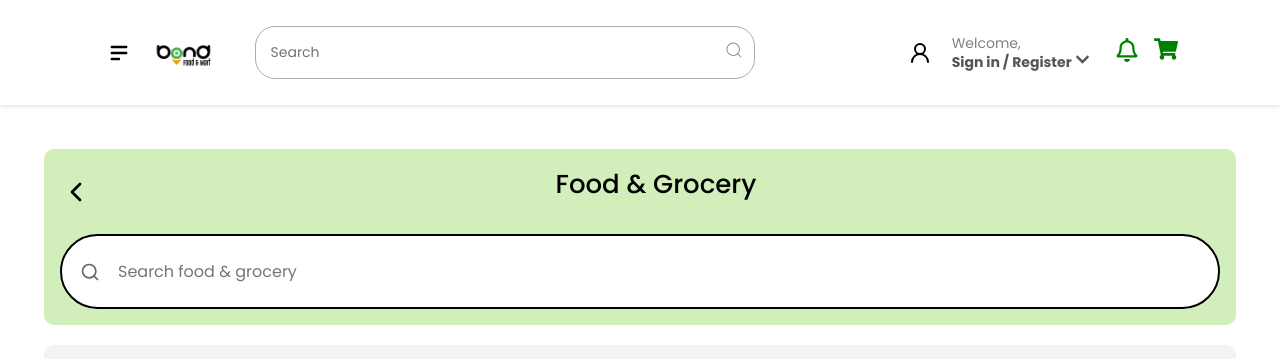
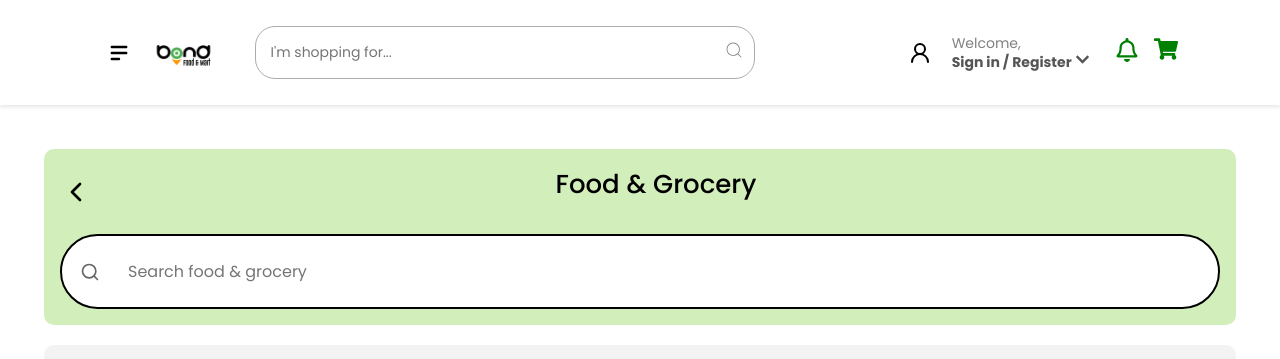
Before and after one commit to Fritz000/SirBondFood, a React (Vite) app: page /FoodAndGrocery in a window 1280 px wide. Shown: the top 359 px of the page. Built offline with nearby package versions, Linux system fonts and the light colour scheme; a web font is replaced by a local one.

Commit message:
new changes

```diff
--- a/src/App.jsx
+++ b/src/App.jsx
@@ -52,6 +52,7 @@
 import Gaming from './pages/Gaming'
 import Wearable from './pages/Wearable'
 import SuperAdminDashboard from './pages/SuperAdminDashboard';
+import categoriesData from './data/categoriesData.json';
 
 const App = () => {
   // State for user authentication
@@ -67,6 +68,15 @@
     if (storedUser) setUser(storedUser);
     setCart(storedCart);
   }, []);
+
+   // Dynamic Category Routes
+   const categoryRoutes = categoriesData.map((category, index) => (
+    <Route
+      key={index}
+      path={category.path}
+      element={<category.component />}  // You can dynamically choose components here
+    />
+  ));
 
   // Add item to cart and update localStorage
   const addToCart = (item) => {
@@ -130,6 +140,7 @@
         <Route path="Gaming" element={<Gaming />} />
         <Route path="Wearable" element={<Wearable />} />
         <Route path="SuperAdminDashboard" element={<SuperAdminDashboard />} />
+        {categoryRoutes}
       </Route>
     )
   );
--- a/src/Components/Navbar.jsx
+++ b/src/Components/Navbar.jsx
@@ -8,6 +8,7 @@
 import logo from "../assets/logo.png";
 import { Link, useNavigate } from "react-router-dom";
 import axios from "axios";
+import categoriesData from "../data/categoriesData.json";
 
 const Navbar = () => {
   const [activeDropdown, setActiveDropdown] = useState(null);
@@ -15,28 +16,17 @@
   const [user, setUser] = useState(null);
   const [searchQuery, setSearchQuery] = useState(""); // State to store search input
   const [searchResults, setSearchResults] = useState([]); // State for search suggestions
+  const [categoryItems, setCategoryItems] = useState([]); // State for category items based on search
   const storedToken = localStorage.getItem("authToken");
 
   const dropdownRef = useRef(null); // To reference the dropdown container
   const navigate = useNavigate(); // For navigation
 
-  // Hardcoded list of possible pages to search
-  const pages = [
-    { name: "Home", path: "/" },
-    { name: "Market Runs", path: "/MarketRuns" },
-    { name: "Wallet", path: "/Wallet" },
-    { name: "Food and Grocery", path: "/FoodAndGrocery" },
-    { name: "Electronics", path: "/Electronics" },
-    { name: "Home and Living", path: "/HomeAndLiving" },
-    { name: "Health and Beauty", path: "/HealthAndBeauty" },
-    { name: "Fashion and Clothing", path: "/FashionAndClothing" },
-    { name: "Babies And Games", path: "/BabiesAndGames" },
-    { name: "Sport and Outdoors", path: "/SportAndOutdoors" },
-    { name: "Orders", path: "/orders" },
-    { name: "Settings", path: "/settings" },
-    { name: "Support", path: "/support" },
-    // Add more pages if needed
-  ];
+  // Dynamic pages based on categoriesData
+  const pages = categoriesData.map((category) => ({
+    name: category.name,
+    path: category.path,
+  }));
 
   // Fetch user profile using Axios
   useEffect(() => {
@@ -115,22 +105,67 @@
     setSearchQuery(query);
 
     if (query) {
-      // Filter pages based on the search query (case-insensitive)
-      const filteredResults = pages.filter((page) =>
-        page.name.toLowerCase().includes(query.toLowerCase())
+        // Filter flattened search data
+        const filteredResults = searchData.filter((item) =>
+            item.name.toLowerCase().includes(query.toLowerCase())
         );
         setSearchResults(filteredResults);
+
+        // Sub-category items are already part of searchData, no need for additional handling
+        setCategoryItems(filteredResults);
     } else {
         setSearchResults([]);
+        setCategoryItems([]);
     }
 };
 
+useEffect(() => {
+  const flattenedData = flattenSearchData(categoriesData);
+  setSearchResults(flattenedData); // Preload the flattened data for search
+}, []);
+
+
   // Handle search suggestion click
   const handleSearchClick = (path) => {
-    navigate(path); // Navigate to the corresponding page
-    setSearchQuery(""); // Optionally clear the search input
+    console.log("Navigating to:", path); // Debugging output
+    navigate(path);
+    setSearchQuery(""); // Clear search input
     setSearchResults([]); // Clear search results
   };
+
+  function flattenSearchData(data) {
+    let searchList = [];
+
+    data.forEach(category => {
+        // Add top-level category to search list
+        searchList.push({ name: category.name, path: category.path });
+
+        // If it has sub-items, add those too, with the parent's path
+        if (category.items) {
+            category.items.forEach(item => {
+                searchList.push({ name: item.name, path: category.path, id: item.id });
+            });
+        }
+    });
+
+    return searchList;
+}
+
+// Your JSON data
+const jsonData = [
+    { "name": "Home", "path": "/" },
+    { "name": "Food and Grocery", "path": "/FoodAndGrocery", "items": [
+        { "name": "Apples", "id":"1"},
+        { "name": "Bananas", "id":"2"},
+        { "name": "Oranges", "id":"3"}
+    ]},
+    { "name": "Electronics", "path": "/Electronics" }
+];
+
+// Flattening the JSON structure
+const searchData = flattenSearchData(jsonData);
+console.log(searchData); // This will now contain both categories & their sub-items
+
 
   return (
     <div className="navbar">
@@ -198,7 +233,7 @@
       <div className="navbar-search">
   <input
     type="text"
-          placeholder="Search"
+    placeholder="I'm shopping for..."
     className="search-input"
     value={searchQuery}
     onChange={handleSearchChange}
@@ -213,6 +248,7 @@
       <ul>
         {searchResults.map((result) => (
           <li key={result.name} onClick={() => handleSearchClick(result.path)}>
+            <CiSearch className="search-icon" />
             {result.name}
           </li>
         ))}
@@ -220,6 +256,7 @@
     </div>
   )}
 </div>
+
 
       {/* Right Section: User, Notifications & Cart */}
       <div className="navbar-right">
--- /dev/null
+++ b/src/data/categoriesData.json
@@ -0,0 +1,33 @@
+[
+    { "name": "Home", "path": "/"},
+    { "name": "Market Runs", "path": "/MarketRuns" },
+    { "name": "Wallet", "path": "/Wallet" },
+    { "name": "Food and Grocery", "path": "/FoodAndGrocery",  "items": [
+        { "name": "Apples", "id":"1"},
+        { "name": "Bananas", "id":"2"},
+        { "name": "Oranges", "id":"3"},
+        { "name": "Grapes", "id":"4"},
+        { "name": "Strawberries", "id":"5"},
+        { "name": "Pineapple", "id":"6"},
+        { "name": "Avocados", "id":"7"},
+        { "name": "Lettuce", "id":"8"},
+        { "name": "Carrots", "id":"9"},
+        { "name": "Broccoli", "id":"10"},
+        { "name": "Spinach", "id":"11"}
+    ]  },
+    { "name": "Electronics", "path": "/Electronics" },
+    { "name": "Health and Beauty", "path": "/HealthAndBeauty" },
+    { "name": "Fashion and Clothing", "path": "/FashionAndClothing" },
+    { "name": "Sport and Outdoors", "path": "/SportAndOutdoors" },
+    { "name": "Orders", "path": "/Orders" },
+    { "name": "Settings", "path": "/Settings" },
+    { "name": "Support", "path": "/Support" },
+    { "name": "Support", "path": "/Support" },
+    { "name": "Support", "path": "/Support" },
+    { "name": "Support", "path": "/Support" },
+    { "name": "Support", "path": "/Support" },
+    { "name": "Support", "path": "/Support" },
+    { "name": "Support", "path": "/Support" },
+    { "name": "Support", "path": "/Support" }
+
+  ]
--- a/src/index.css
+++ b/src/index.css
@@ -491,31 +491,74 @@
   margin-bottom: 10px;
 }
 
+/* Search bar container */
+.search-container {
+  position: relative;
+  display: flex;
+  align-items: center;
+  width: 400px;
+  border-radius: 25px;
+  border: 1px solid #ddd;
+  background-color: white;
+  padding: 5px 15px;
+  transition: all 0.3s ease;
+}
+
+.search-container input {
+  width: 100%;
+  border: none;
+  outline: none;
+  font-size: 16px;
+  padding: 10px;
+  border-radius: 25px;
+  background-color: transparent;
+}
+
+/* Search button (icon) */
+.search-container button {
+  background: transparent;
+  border: none;
+  cursor: pointer;
+  font-size: 18px;
+  color: #333;
+}
+
+/* Dropdown styling */
 .search-dropdown {
   position: absolute;
-  top: 100%; /* Place the dropdown below the input */
+  top: 100%;
   left: 20;
   width: 70%;
-  background-color: white;
-  border: 1px solid #ccc;
-  box-shadow: 0 4px 6px rgba(0, 0, 0, 0.1);
-  z-index: 1000; /* Ensure it's above other content */
+  background: white;
+  border-radius: 10px;
+  box-shadow: 0 5px 15px rgba(0, 0, 0, 0.2);
+  max-height: 300px;
+  overflow-y: auto;
+  z-index: 1000;
+  padding: 10px 0;
 }
 
-/* Style for individual search result items */
-.search-dropdown ul {
+/* Search result items */
+.search-dropdown li {
   list-style: none;
-  margin: 0;
-  padding: 0;
+  padding: 12px 15px;
+  font-size: 16px;
+  cursor: pointer;
+  display: flex;
+  align-items: center;
+  transition: background 0.3s ease;
 }
 
-.search-dropdown li {
-  padding: 10px;
-  cursor: pointer;
+/* Hover effect for items */
+.search-dropdown li:hover {
+  background: #f2f2f2;
 }
 
-.search-dropdown li:hover {
-  background-color: #f0f0f0;
+
+.search-icon{
+  font-size: 20px;
+  margin-right: 10px;
+  color: gray;
 }
 
 
--- a/src/pages/MarketRuns.css
+++ b/src/pages/MarketRuns.css
@@ -201,7 +201,7 @@
     width: 65px;
     height: 40px;
     position: absolute;
-    bottom: 50px;
+    bottom: 25px;
     right: 10px;
     cursor: pointer;
 }
--- a/src/pages/Securitycode.css
+++ b/src/pages/Securitycode.css
@@ -117,6 +117,15 @@
     cursor: pointer;
     font-weight: bold;
   }
+
+  .signup-btn:hover {
+    background-color: #008000;
+}
+
+.signup-btn:disabled {
+  cursor: not-allowed;
+  background-color: #e0e0e0;  /* Light gray when disabled */
+}
   .signinn100{
     margin-top: 100px;
   }
--- a/src/pages/Securitycode.jsx
+++ b/src/pages/Securitycode.jsx
@@ -1,7 +1,7 @@
 import React, { useState, useEffect } from 'react';
 import { X, ChevronLeft, ShieldBan } from "lucide-react";
 import '../pages/Securitycode.css';
-import { Link, useNavigate } from 'react-router-dom';
+import { useNavigate } from 'react-router-dom';
 import logo from "../assets/logo.png";
 
 const Securitycode = ({ onClose }) => {
@@ -10,7 +10,6 @@
   const [canRequestNewCode, setCanRequestNewCode] = useState(false);
   const [otp, setOtp] = useState(["", "", "", "", "", ""]); // 6-digit OTP
   const [error, setError] = useState(false);
-  const [isOtpValid, setIsOtpValid] = useState(false); // Track if OTP is valid
   const expectedOtp = "123456"; // Backend OTP (6-digit)
 
   useEffect(() => {
@@ -21,12 +20,6 @@
       setCanRequestNewCode(true);
     }
   }, [timeLeft]);
-
-  // Check if OTP is valid (length and correct)
-  useEffect(() => {
-    const enteredOtp = otp.join("");
-    setIsOtpValid(enteredOtp.length === 6 && enteredOtp === expectedOtp);
-  }, [otp]);
 
   const handleRequestNewCode = () => {
     setTimeLeft(60);
@@ -41,7 +34,7 @@
       newOtp[index] = value;
       setOtp(newOtp);
 
-      // Move focus to the next input
+      // Move focus to the next input if value is entered
       if (value && index < otp.length - 1) {
         document.getElementById(`otp-input-${index + 1}`).focus();
       }
@@ -56,6 +49,10 @@
       setError(true);
     }
   };
+
+  // Check if OTP is valid (length and correct)
+  const isOtpComplete = otp.join("").length === 6; // Check if all OTP digits are entered
+  const isOtpValid = otp.join("") === expectedOtp;
 
   return (
     <div className="signup-overlay">
@@ -95,11 +92,12 @@
 
         {error && <p className="error-message1">The code is incorrect, please try again. <span className="resend-code1" onClick={handleRequestNewCode}>Resend code</span></p>}
 
+        {/* Submit Button */}
         <button
           type="submit"
           onClick={handleSubmit}
-          className={`signup-btn ${isOtpValid ? 'valid' : ''}`}
-          disabled={!isOtpValid} // Disable button if OTP is not valid
+          className={`signup-btn ${isOtpComplete ? (isOtpValid ? 'valid' : 'invalid') : ''}`} // Button color changes based on OTP validity
+          disabled={!isOtpComplete} // Disable button until OTP is fully entered
         >
           Submit
         </button>
```
Lines whose indentation alone changed are shown as unchanged.
